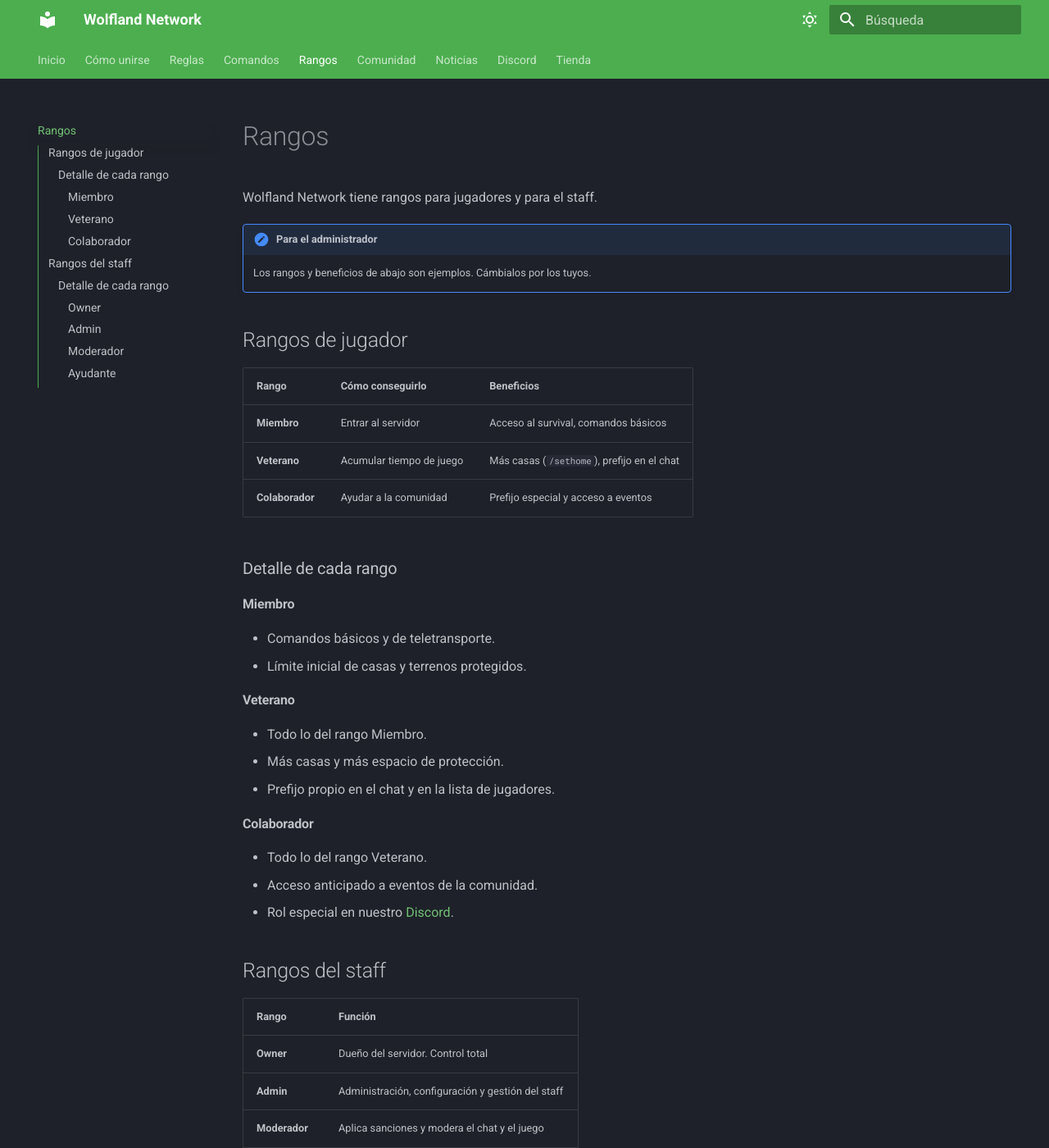
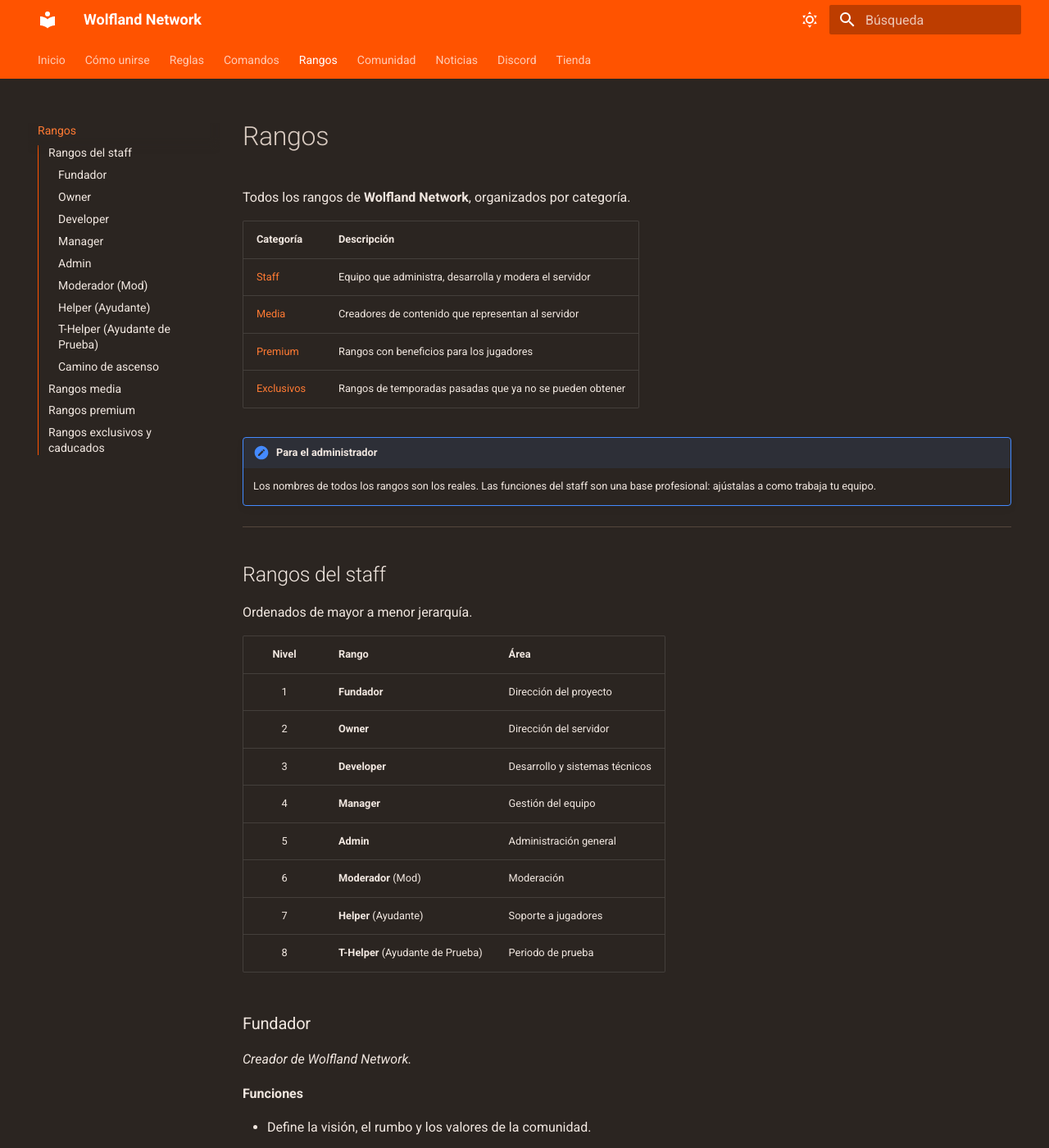
Before and after one commit to SrMaruchans/Wiki, an MkDocs documentation site: the page built from docs/rangos.md, in a window 1280 px wide and 1400 px high. Shown: the whole window at 82% size. Built offline with MkDocs 1.6.1 and Material for MkDocs 9.7.7, drawn with Linux system fonts in a browser that asks for light colours; some of the changed text lies outside the part shown.

Commit message:
Add files via upload

````diff
--- a/docs/rangos.md
+++ b/docs/rangos.md
@@ -1,66 +1,190 @@
 # Rangos
 
-Wolfland Network tiene rangos para jugadores y para el staff.
+Todos los rangos de **Wolfland Network**, organizados por categoría.
+
+| Categoría | Descripción |
+|-----------|-------------|
+| [Staff](#rangos-del-staff) | Equipo que administra, desarrolla y modera el servidor |
+| [Media](#rangos-media) | Creadores de contenido que representan al servidor |
+| [Premium](#rangos-premium) | Rangos con beneficios para los jugadores |
+| [Exclusivos](#rangos-exclusivos-y-caducados) | Rangos de temporadas pasadas que ya no se pueden obtener |
 
 !!! note "Para el administrador"
-    Los rangos y beneficios de abajo son ejemplos. Cámbialos por los tuyos.
+    Los nombres de todos los rangos son los reales. Las funciones del staff son una base profesional: ajústalas a como trabaja tu equipo.
 
-## Rangos de jugador
-
-| Rango | Cómo conseguirlo | Beneficios |
-|-------|------------------|------------|
-| **Miembro** | Entrar al servidor | Acceso al survival, comandos básicos |
-| **Veterano** | Acumular tiempo de juego | Más casas (`/sethome`), prefijo en el chat |
-| **Colaborador** | Ayudar a la comunidad | Prefijo especial y acceso a eventos |
-
-### Detalle de cada rango
-
-#### Miembro
-
-- Comandos básicos y de teletransporte.
-- Límite inicial de casas y terrenos protegidos.
-
-#### Veterano
-
-- Todo lo del rango Miembro.
-- Más casas y más espacio de protección.
-- Prefijo propio en el chat y en la lista de jugadores.
-
-#### Colaborador
-
-- Todo lo del rango Veterano.
-- Acceso anticipado a eventos de la comunidad.
-- Rol especial en nuestro [Discord](https://discord.com/invite/jCmngqZRFV).
+---
 
 ## Rangos del staff
 
-| Rango | Función |
-|-------|---------|
-| **Owner** | Dueño del servidor. Control total |
-| **Admin** | Administración, configuración y gestión del staff |
-| **Moderador** | Aplica sanciones y modera el chat y el juego |
-| **Ayudante** | Atiende dudas de jugadores y reporta problemas |
+Ordenados de mayor a menor jerarquía.
 
-### Detalle de cada rango
+| Nivel | Rango | Área |
+|:-----:|-------|------|
+| 1 | **Fundador** | Dirección del proyecto |
+| 2 | **Owner** | Dirección del servidor |
+| 3 | **Developer** | Desarrollo y sistemas técnicos |
+| 4 | **Manager** | Gestión del equipo |
+| 5 | **Admin** | Administración general |
+| 6 | **Moderador** (Mod) | Moderación |
+| 7 | **Helper** (Ayudante) | Soporte a jugadores |
+| 8 | **T-Helper** (Ayudante de Prueba) | Periodo de prueba |
 
-#### Owner
+### Fundador
 
-- Control total del servidor y su configuración.
+*Creador de Wolfland Network.*
 
-#### Admin
+**Funciones**
 
-- Administra el servidor, los plugins y los permisos.
-- Gestiona al resto del staff.
+- Define la visión, el rumbo y los valores de la comunidad.
+- Toma las decisiones finales sobre el proyecto.
+- Aprueba cambios importantes en el servidor, en el equipo y en la imagen de la marca.
 
-#### Moderador
+### Owner
 
+*Dueño y máximo responsable del servidor.*
+
+**Funciones**
+
+- Tiene control total sobre el servidor, sus configuraciones y sus permisos.
+- Supervisa a todo el equipo de staff.
+- Gestiona la relación con la comunidad, las alianzas y la tienda.
+- Resuelve los casos de mayor gravedad y las apelaciones difíciles.
+
+### Developer
+
+*Responsable del desarrollo técnico del servidor.*
+
+**Funciones**
+
+- Configura, programa y mantiene los plugins y sistemas propios del servidor.
+- Desarrolla nuevas mecánicas y contenido personalizado del Survival Custom.
+- Corrige bugs, errores y fallos de rendimiento.
+- Mantiene la infraestructura del servidor y sus copias de seguridad.
+- Prueba las actualizaciones antes de publicarlas.
+
+### Manager
+
+*Responsable de organizar y dirigir al equipo.*
+
+**Funciones**
+
+- Coordina al staff y reparte las tareas entre los distintos rangos.
+- Gestiona el reclutamiento, la capacitación y la evaluación del equipo.
+- Revisa el desempeño del staff y propone ascensos o sanciones internas.
+- Organiza eventos y actividades de la comunidad.
+- Sirve de enlace entre el staff y la dirección.
+
+### Admin
+
+*Encargado de la administración diaria del servidor.*
+
+**Funciones**
+
+- Supervisa el funcionamiento general del servidor y de la comunidad.
+- Gestiona los permisos y los casos graves de moderación.
+- Atiende apelaciones y tickets de mayor complejidad.
+- Apoya y guía a moderadores y ayudantes.
+- Aplica baneos y sanciones severas según las [reglas](reglas.md).
+
+### Moderador (Mod)
+
+*Encargado de hacer cumplir las reglas.*
+
+**Funciones**
+
+- Vigila el chat y el juego, dentro y fuera del servidor.
 - Aplica advertencias, silencios, expulsiones y baneos según las [reglas](reglas.md).
-- Revisa reportes y apelaciones.
+- Revisa reportes de jugadores y reúne pruebas.
+- Atiende tickets de moderación.
+- Escala a un Admin los casos que requieren una decisión mayor.
 
-#### Ayudante
+### Helper (Ayudante)
 
-- Resuelve dudas de nuevos jugadores.
-- Avisa al staff superior cuando detecta una infracción.
+*Primera línea de ayuda para los jugadores.*
+
+**Funciones**
+
+- Resuelve dudas de jugadores nuevos y antiguos dentro del servidor.
+- Orienta sobre las [reglas](reglas.md), los [comandos](comandos.md) y los [rangos](rangos.md).
+- Atiende tickets de soporte básicos.
+- Avisa a un Moderador cuando detecta una infracción.
+- Aplica silencios leves y advertencias cuando corresponde.
+
+### T-Helper (Ayudante de Prueba)
+
+*Rango temporal para quienes están ingresando al staff.*
+
+**Funciones**
+
+- Aprende el funcionamiento del servidor, las herramientas y los procedimientos del equipo.
+- Ayuda a jugadores con dudas sencillas bajo la supervisión de un superior.
+- Reporta infracciones, sin aplicar sanciones por su cuenta.
+
+**Periodo de prueba**
+
+- Su desempeño, actividad y actitud son evaluados por el equipo.
+- Si supera la prueba, asciende a **Helper**.
+
+### Camino de ascenso
+
+```text
+T-Helper  →  Helper  →  Moderador  →  Admin
+```
+
+Los rangos de **Developer** y **Manager** se asignan por designación directa de la dirección, según las necesidades del equipo.
 
 !!! info "¿Quieres formar parte del staff?"
     Las vacantes se anuncian en nuestro [Discord](https://discord.com/invite/jCmngqZRFV) y en las [noticias](noticias.md). Para postularte, abre un [ticket](https://discord.com/invite/jCmngqZRFV).
+
+---
+
+## Rangos media
+
+Rangos para los creadores de contenido que muestran Wolfland Network en sus redes.
+
+| Rango | Plataforma | Requisitos | Beneficios |
+|-------|------------|------------|------------|
+| **Tiktoker** | TikTok | Por definir | Por definir |
+| **Kick** | Kick | Por definir | Por definir |
+| **Youtuber** | YouTube | Por definir | Por definir |
+| **Twitch** | Twitch | Por definir | Por definir |
+
+!!! tip "¿Eres creador de contenido?"
+    Abre un [ticket](https://discord.com/invite/jCmngqZRFV) en nuestro Discord con el enlace a tu canal. Los requisitos y beneficios se anunciarán próximamente.
+
+---
+
+## Rangos premium
+
+Rangos con beneficios para los jugadores, ordenados de mayor a menor.
+
+| Rango | Beneficios |
+|-------|------------|
+| **Wolf+** | Por definir |
+| **Wolf** | Por definir |
+| **Beta** | Por definir |
+| **Omega** | Por definir |
+| **Alfa** | Por definir |
+| **Colmillo** | Por definir |
+| **Miembro** | Por definir |
+
+!!! info "Más información"
+    Consulta la [tienda oficial](https://wolfland.tebex.store/) o abre un [ticket](https://discord.com/invite/jCmngqZRFV) en nuestro Discord para resolver dudas sobre los rangos.
+
+---
+
+## Rangos exclusivos y caducados
+
+Rangos de temporadas anteriores. **Ya no se pueden obtener.**
+
+| Rango | Expiración |
+|-------|:----------:|
+| **Veterano+** | 2024 |
+| **Veterano** | 2025 |
+| **Fenix** | 2025 |
+| **Media** | 2026 |
+| **Titan** | 2024 - 2026 |
+| **Dios** | 2024 - 2026 |
+| **Epico** | 2024 - 2026 |
+| **Mitico** | 2024 - 2026 |
+| **Leyenda** | 2024 - 2026 |
--- /dev/null
+++ b/docs/stylesheets/extra.css
@@ -0,0 +1,54 @@
+/* Colores de Wolfland Network: naranja #FF5300 y fondo gris anaranjado */
+
+:root {
+  --md-primary-fg-color: #FF5300;
+  --md-primary-fg-color--light: #ff7a33;
+  --md-primary-fg-color--dark: #cc4200;
+  --md-primary-bg-color: #ffffff;
+  --md-primary-bg-color--light: #ffffffb3;
+  --md-accent-fg-color: #FF5300;
+  --md-accent-fg-color--transparent: #ff53001a;
+  --md-accent-bg-color: #ffffff;
+}
+
+/* Modo claro: fondo gris anaranjado claro */
+[data-md-color-scheme="default"] {
+  --md-default-bg-color: #f3ece7;
+  --md-default-bg-color--light: #f3ece7b3;
+  --md-default-bg-color--lighter: #f3ece74d;
+  --md-default-bg-color--lightest: #f3ece71f;
+  --md-typeset-a-color: #d94700;
+  --md-code-bg-color: #e8ddd5;
+  --md-footer-bg-color: #3a302a;
+  --md-footer-bg-color--dark: #2b2420;
+}
+
+/* Modo oscuro: fondo gris anaranjado oscuro */
+[data-md-color-scheme="slate"] {
+  --md-default-bg-color: #2b2521;
+  --md-default-bg-color--light: #2b2521b3;
+  --md-default-bg-color--lighter: #2b25214d;
+  --md-default-bg-color--lightest: #2b25211f;
+  --md-default-fg-color: #f1e7e0;
+  --md-default-fg-color--light: #d9cbc1;
+  --md-default-fg-color--lighter: #a99a8f;
+  --md-default-fg-color--lightest: #54463d;
+  --md-typeset-color: #f1e7e0;
+  --md-typeset-a-color: #ff7a33;
+  --md-code-bg-color: #362e29;
+  --md-code-fg-color: #f1e7e0;
+  --md-footer-bg-color: #221c19;
+  --md-footer-bg-color--dark: #1a1512;
+}
+
+/* Botones y encabezado */
+.md-button--primary {
+  background-color: #FF5300;
+  border-color: #FF5300;
+  color: #ffffff;
+}
+.md-button:hover {
+  background-color: #cc4200;
+  border-color: #cc4200;
+  color: #ffffff;
+}
--- a/mkdocs.yml
+++ b/mkdocs.yml
@@ -6,14 +6,14 @@ theme:
   language: es
   palette:
     - scheme: slate
-      primary: green
-      accent: light green
+      primary: custom
+      accent: custom
       toggle:
         icon: material/weather-sunny
         name: Cambiar a modo claro
     - scheme: default
-      primary: green
-      accent: light green
+      primary: custom
+      accent: custom
       toggle:
         icon: material/weather-night
         name: Cambiar a modo oscuro
@@ -24,6 +24,9 @@ theme:
     - search.suggest
     - search.highlight
     - content.code.copy
+
+extra_css:
+  - stylesheets/extra.css
 
 markdown_extensions:
   - admonition
````
Also changed, not shown: docs/staff.md (+18 -3 lines).
